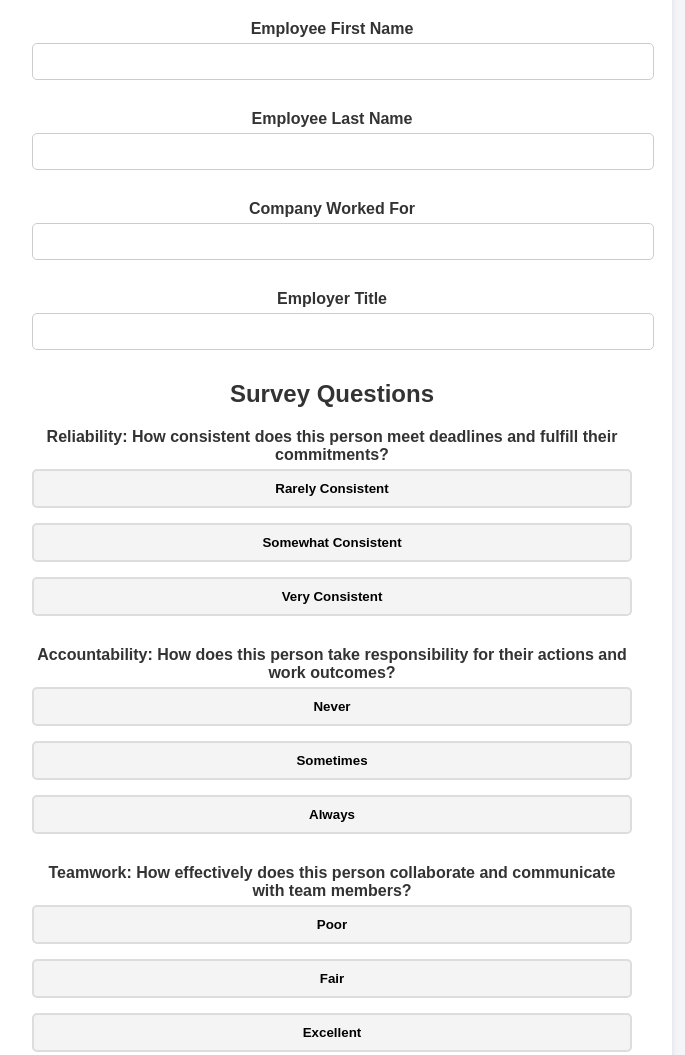
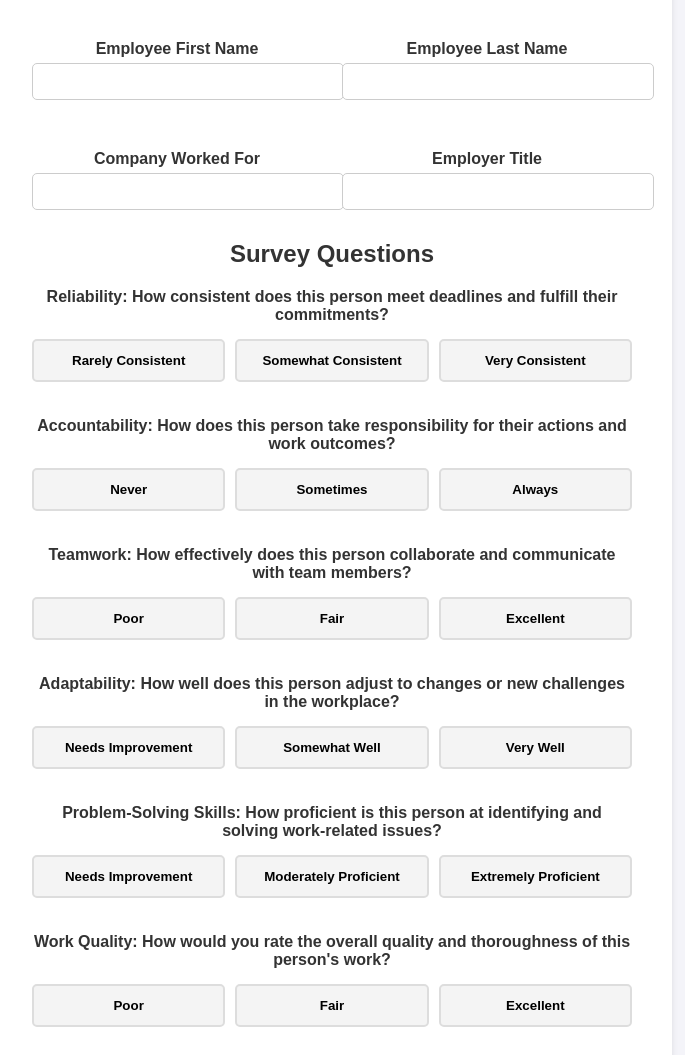
Before and after one commit to kieferiacaruso/Staff-Score, a website: page public/review.html in a window 1280 px wide. Shown: the part 320-1375 px from the top of the page, without its empty margins (308-993 px from the left). Drawn offline with Linux system fonts and the light colour scheme.

Commit message:
Add files via upload

```diff
--- a/public/review.html
+++ b/public/review.html
@@ -5,6 +5,46 @@
     <meta name="viewport" content="width=device-width, initial-scale=1.0">
     <title>Write a Review</title>
     <link rel="stylesheet" href="style.css">
+    <style>
+        /* Add these styles to your style.css or in a <style> tag */
+        .input-group {
+            display: flex;
+            gap: 20px;
+            margin-bottom: 20px;
+        }
+
+        .input-group > div {
+            flex: 1;
+        }
+
+        .survey-question {
+            margin-bottom: 25px;
+        }
+
+        .survey-question label {
+            display: block;
+            margin-bottom: 10px;
+        }
+
+        .survey-question-buttons {
+            display: flex;
+            gap: 10px;
+        }
+
+        .survey-question button {
+            flex: 1;
+            padding: 12px;
+            white-space: nowrap;
+        }
+
+        #staff-score {
+            margin-top: 20px;
+            font-size: 1.2em;
+            padding: 10px;
+            width: 100%;
+            box-sizing: border-box;
+        }
+    </style>
 </head>
 <body>
     <header>
@@ -21,79 +61,107 @@
         <h1>Write a Review</h1>
         <form id="review-form">
             <div class="input-group">
+                <div>
                     <label for="first-name">Employee First Name</label>
                     <input type="text" id="first-name" required>
+                </div>
+                <div>
                     <label for="last-name">Employee Last Name</label>
                     <input type="text" id="last-name" required>
                 </div>
+            </div>
             <div class="input-group">
+                <div>
                     <label for="company">Company Worked For</label>
                     <input type="text" id="company" required>
+                </div>
+                <div>
                     <label for="position">Employer Title</label>
                     <input type="text" id="position">
+                </div>
             </div>
 
             <div class="survey-section">
                 <h2>Survey Questions</h2>
                 <div class="survey-question" data-score="0">
                     <label>Reliability: How consistent does this person meet deadlines and fulfill their commitments?</label>
+                    <div class="survey-question-buttons">
                         <button type="button" data-value="1">Rarely Consistent</button>
                         <button type="button" data-value="3">Somewhat Consistent</button>
                         <button type="button" data-value="5">Very Consistent</button>
                     </div>
+                </div>
                 <div class="survey-question" data-score="0">
                     <label>Accountability: How does this person take responsibility for their actions and work outcomes?</label>
+                    <div class="survey-question-buttons">
                         <button type="button" data-value="1">Never</button>
                         <button type="button" data-value="3">Sometimes</button>
                         <button type="button" data-value="5">Always</button>
                     </div>
+                </div>
                 <div class="survey-question" data-score="0">
                     <label>Teamwork: How effectively does this person collaborate and communicate with team members?</label>
+                    <div class="survey-question-buttons">
                         <button type="button" data-value="1">Poor</button>
                         <button type="button" data-value="3">Fair</button>
                         <button type="button" data-value="5">Excellent</button>
                     </div>
+                </div>
                 <div class="survey-question" data-score="0">
                     <label>Adaptability: How well does this person adjust to changes or new challenges in the workplace?</label>
+                    <div class="survey-question-buttons">
                         <button type="button" data-value="1">Needs Improvement</button>
                         <button type="button" data-value="3">Somewhat Well</button>
                         <button type="button" data-value="5">Very Well</button>
                     </div>
+                </div>
                 <div class="survey-question" data-score="0">
                     <label>Problem-Solving Skills: How proficient is this person at identifying and solving work-related issues?</label>
+                    <div class="survey-question-buttons">
                         <button type="button" data-value="1">Needs Improvement</button>
                         <button type="button" data-value="3">Moderately Proficient</button>
                         <button type="button" data-value="5">Extremely Proficient</button>
                     </div>
+                </div>
                 <div class="survey-question" data-score="0">
                     <label>Work Quality: How would you rate the overall quality and thoroughness of this person's work?</label>
+                    <div class="survey-question-buttons">
                         <button type="button" data-value="1">Poor</button>
                         <button type="button" data-value="3">Fair</button>
                         <button type="button" data-value="5">Excellent</button>
                     </div>
+                </div>
                 <div class="survey-question" data-score="0">
                     <label>Work Ethic Consistency: Does this person demonstrate a strong work ethic consistently, regardless of supervision?</label>
+                    <div class="survey-question-buttons">
                         <button type="button" data-value="1">Never</button>
                         <button type="button" data-value="3">Sometimes</button>
                         <button type="button" data-value="5">Always</button>
                     </div>
+                </div>
                 <div class="survey-question" data-score="0">
                     <label>Time Management: How well does this person prioritize and manage their time to complete tasks efficiently?</label>
+                    <div class="survey-question-buttons">
                         <button type="button" data-value="1">Poor</button>
                         <button type="button" data-value="3">Fair</button>
                         <button type="button" data-value="5">Excellent</button>
                     </div>
+                </div>
                 <div class="survey-question" data-score="0">
                     <label>Professionalism: How well does this person uphold a professional attitude in the workplace?</label>
+                    <div class="survey-question-buttons">
                         <button type="button" data-value="1">Never</button>
                         <button type="button" data-value="3">Sometimes</button>
                         <button type="button" data-value="5">Always</button>
                     </div>
+                </div>
                 <div class="survey-question" data-score="0">
                     <label>Initiative: How often does this person take initiative to go beyond their assigned tasks or responsibilities?</label>
+                    <div class="survey-question-buttons">
                         <button type="button" data-value="1">Never</button>
                         <button type="button" data-value="3">Occasionally</button>
                         <button type="button" data-value="5">Frequently</button>
+                    </div>
                 </div>
             </div>
 
```
Lines whose indentation alone changed are shown as unchanged.
